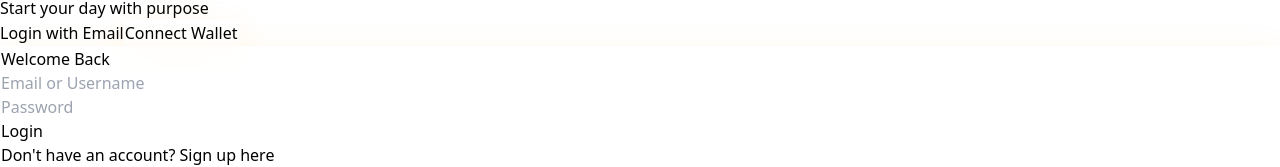
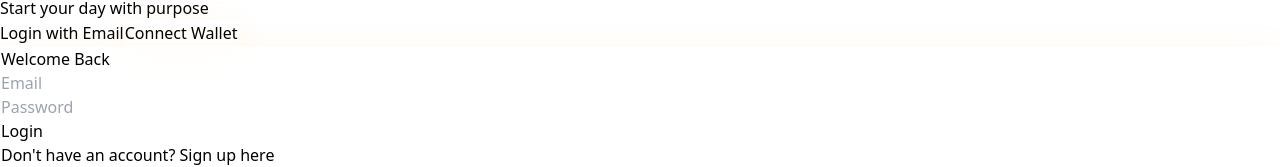
Before and after one commit to bensonchong1111/6amclub-web, a React (Vite) app: page / in a window 1280 px wide. Both pictures are taken after a click on the button "Login with Email". Shown: the part 178-345 px from the top of the page. Built offline with nearby package versions, Linux system fonts and the light colour scheme.

Commit message:
Fix login form submission

```diff
--- a/src/pages/LandingPage.tsx
+++ b/src/pages/LandingPage.tsx
@@ -71,6 +71,7 @@ const LandingPage = () => {
         username: user.displayName || '',
         uid: user.uid
       }));
+      setIsLoginModalOpen(false);
       navigate('/home');
     } catch (error: any) {
       setError(error.message);
@@ -103,6 +104,7 @@ const LandingPage = () => {
         username,
         uid: user.uid
       }));
+      setIsSignUpModalOpen(false);
       navigate('/home');
     } catch (error: any) {
       setError(error.message);
@@ -157,11 +159,12 @@ const LandingPage = () => {
           )}
           <div>
             <input
-              type="text"
-              placeholder="Email or Username"
+              type="email"
+              placeholder="Email"
               value={email}
               onChange={(e) => setEmail(e.target.value)}
               className="w-full bg-white/50 border-2 border-orange-300 rounded-lg px-4 py-2 text-orange-600 placeholder-orange-300 focus:outline-none focus:ring-2 focus:ring-orange-400"
+              required
             />
           </div>
           <div>
@@ -171,9 +174,10 @@ const LandingPage = () => {
               value={password}
               onChange={(e) => setPassword(e.target.value)}
               className="w-full bg-white/50 border-2 border-orange-300 rounded-lg px-4 py-2 text-orange-600 placeholder-orange-300 focus:outline-none focus:ring-2 focus:ring-orange-400"
+              required
             />
           </div>
-          <Button onClick={() => {}} className="w-full">
+          <Button type="submit" className="w-full">
             Login
           </Button>
           <p className="text-center text-orange-600 mt-4">
@@ -208,6 +212,7 @@ const LandingPage = () => {
               value={username}
               onChange={(e) => setUsername(e.target.value)}
               className="w-full bg-white/50 border-2 border-orange-300 rounded-lg px-4 py-2 text-orange-600 placeholder-orange-300 focus:outline-none focus:ring-2 focus:ring-orange-400"
+              required
             />
           </div>
           <div>
@@ -217,6 +222,7 @@ const LandingPage = () => {
               value={email}
               onChange={(e) => setEmail(e.target.value)}
               className="w-full bg-white/50 border-2 border-orange-300 rounded-lg px-4 py-2 text-orange-600 placeholder-orange-300 focus:outline-none focus:ring-2 focus:ring-orange-400"
+              required
             />
           </div>
           <div>
@@ -226,9 +232,10 @@ const LandingPage = () => {
               value={password}
               onChange={(e) => setPassword(e.target.value)}
               className="w-full bg-white/50 border-2 border-orange-300 rounded-lg px-4 py-2 text-orange-600 placeholder-orange-300 focus:outline-none focus:ring-2 focus:ring-orange-400"
+              required
             />
           </div>
-          <Button onClick={() => {}} className="w-full">
+          <Button type="submit" className="w-full">
             Sign Up
           </Button>
           <p className="text-center text-orange-600 mt-4">
```
